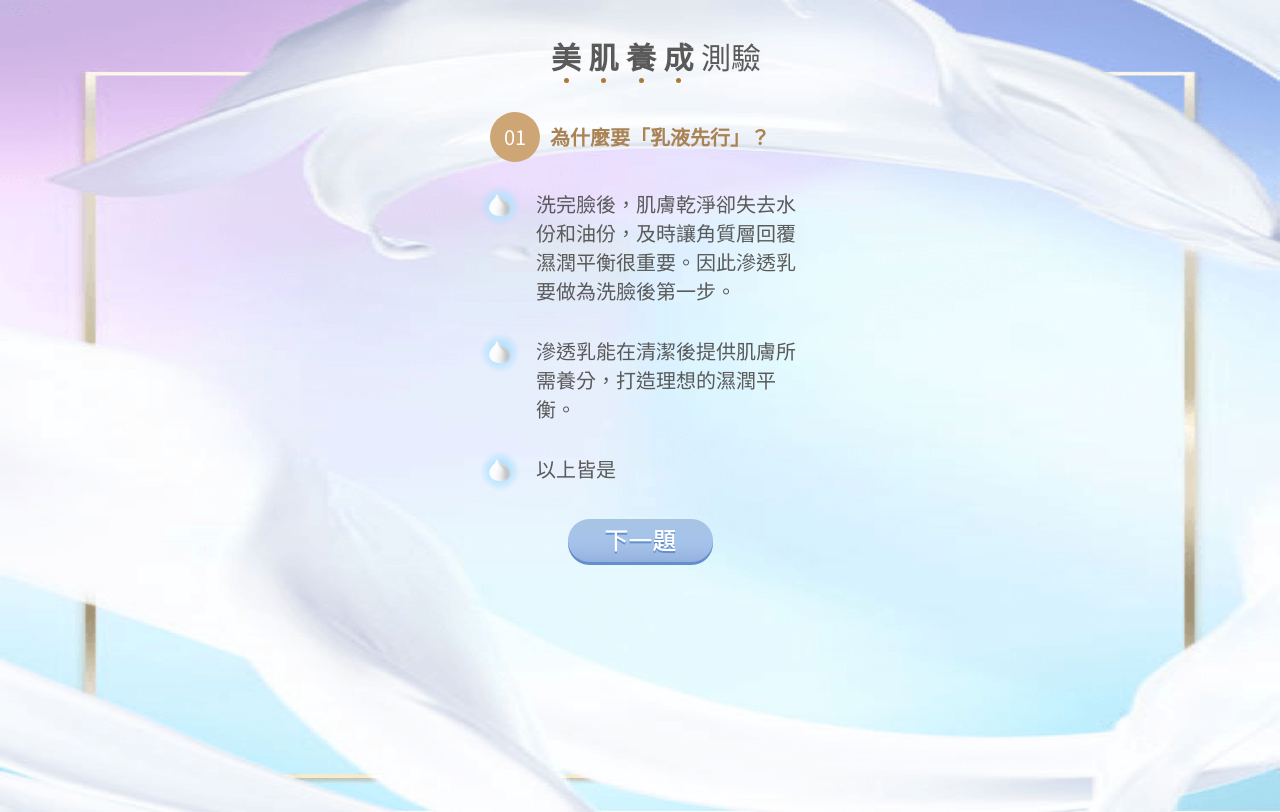
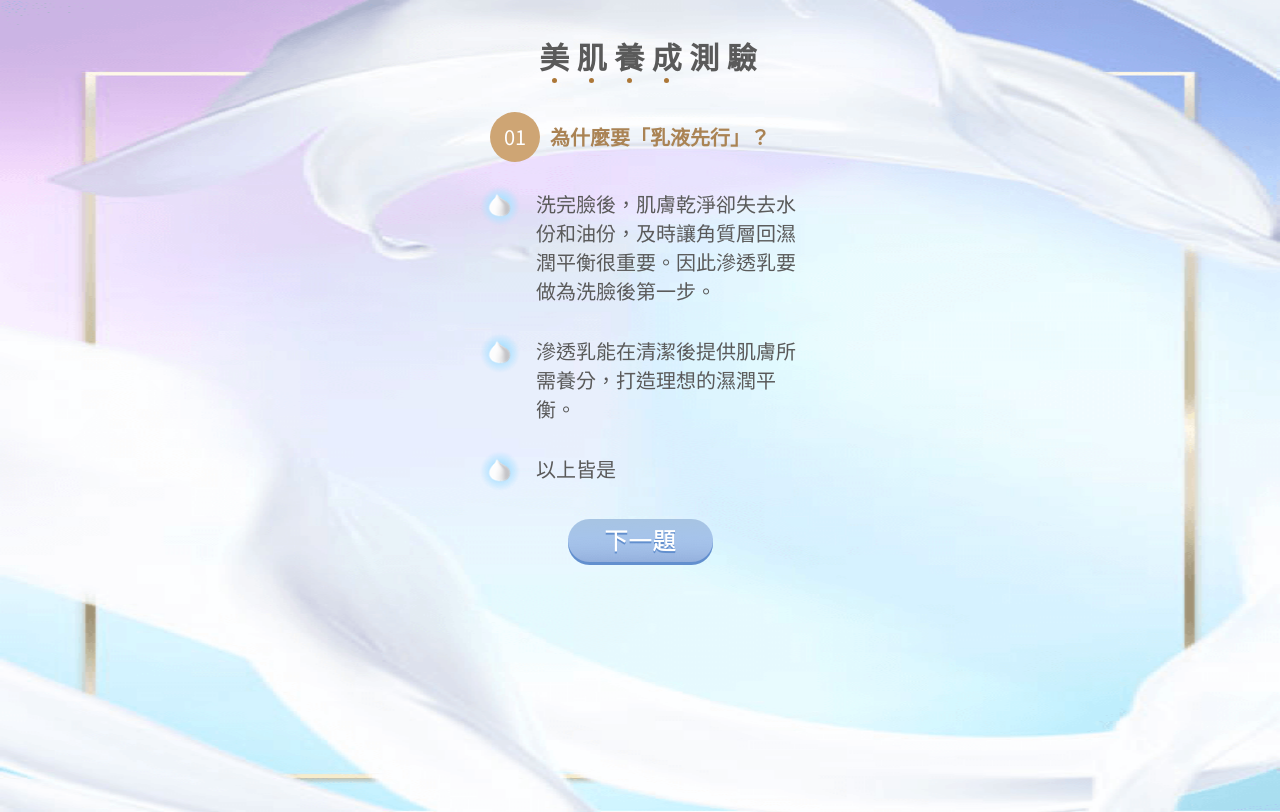
Before and after one commit to crazyms520/alibion, a PHP site: page /qa01.html in a window 1280 px wide. Run offline with PHP 8.4, Linux system fonts and the light colour scheme.

Commit message:
修改完成

```diff
--- a/css/public.css
+++ b/css/public.css
@@ -22,7 +22,7 @@ body::selection { color: white; background-color: #78baff; }
 .s1 .title { margin: 0 auto; width: 285px; font-family: 'Noto Serif TC', serif; }
 .s1 .title > .main-t { margin-bottom: 0; font-size: 26px; letter-spacing: 3px; }
 .s1 .title > .sub-t { position: relative; display: inline-block; width: 100%; font-family: 'Noto Serif TC', sans-serif; font-size: 18px; }
-.s1 .title > .sub-t > h3 { margin: 0; font-weight: normal; letter-spacing: 3px; }
+.s1 .title > .sub-t > h3 { margin: 0; letter-spacing: 3px; }
 .s1 .title > .sub-t > span { position: absolute; top: calc(50% - .5px); width: 18%; border-top: 1px solid #000; }
 .s1 .title > .sub-t > span.left { left: 0; }
 .s1 .title > .sub-t > span.left:after { content: ''; position: absolute; top: calc(50% - 4px); right: 0; width: 8px; height: 8px; border-radius: 50%; background-color: #5a5a5a; }
@@ -74,10 +74,10 @@ body::selection { color: white; background-color: #78baff; }
 .s4 .title { margin: 0 auto; font-family: 'Noto Serif TC', serif; }
 .s4 .title.notFont { font-family: 'Noto Sans TC', sans-serif; }
 .s4 .title .q-t { position: relative; display: inline-block; width: 100%; font-family: 'Noto Serif TC', serif; font-size: 16px; }
-.s4 .title .q-t > h2 { margin-top: 0; margin-left: 2rem; font-size: 30px; font-weight: 900; line-height: 1.83; }
+.s4 .title .q-t > h2 { margin-top: 0; margin-left: 1rem; font-size: 30px; font-weight: 900; line-height: 1.83; }
 .s4 .title .q-t > h2 span.dot { position: relative; }
 .s4 .title .q-t > h2 span.dot:after { content: ''; position: absolute; bottom: -8px; left: calc(50% - 2.5px); width: 5px; height: 5px; border-radius: 50%; background-color: #ac7737; }
-.s4 .title .q-t > h2 span.sub-text { font-weight: 400; }
+.s4 .title .q-t > h2 span.sub-text { font-weight: 900; }
 .s4 .question .subject { display: flex; justify-content: flex-start; align-items: center; margin-left: 10px; }
 .s4 .question .subject .s-no { display: flex; justify-content: center; align-items: center; width: 50px; height: 50px; background-color: #cea574; border-radius: 50%; font-size: 20px; color: white; }
 .s4 .question .subject > .title { width: calc(100% - 50px); font-size: 20px; font-weight: bold; color: #aa8354; text-align: left; padding-left: 10px; }
--- a/qa01.html
+++ b/qa01.html
@@ -31,7 +31,8 @@
 						<span class="dot">肌</span>
 						<span class="dot">養</span>
 						<span class="dot">成</span>
-						<span class="sub-text">測驗</span>
+						<span class="sub-text">測</span>
+						<span class="sub-text">驗</span>
 					</h2>
 
 				</div>
@@ -47,7 +48,7 @@
 						<li>
 							<img src="img/popo.png" alt="">
 							<p>
-								洗完臉後，肌膚乾淨卻失去水份和油份，及時讓角質層回覆濕潤平衡很重要。因此滲透乳要做為洗臉後第一步。
+								洗完臉後，肌膚乾淨卻失去水份和油份，及時讓角質層回濕潤平衡很重要。因此滲透乳要做為洗臉後第一步。
 							</p>
 						</li>
 						<li>
--- a/qa02.html
+++ b/qa02.html
@@ -31,7 +31,8 @@
 						<span class="dot">肌</span>
 						<span class="dot">養</span>
 						<span class="dot">成</span>
-						<span class="sub-text">測驗</span>
+						<span class="sub-text">測</span>
+						<span class="sub-text">驗</span>
 					</h2>
 				</div>
 			</div>
--- a/qa03.html
+++ b/qa03.html
@@ -32,7 +32,8 @@
 						<span class="dot">肌</span>
 						<span class="dot">養</span>
 						<span class="dot">成</span>
-						<span class="sub-text">測驗</span>
+						<span class="sub-text">測</span>
+						<span class="sub-text">驗</span>
 					</h2>
 				</div>
 			</div>
@@ -46,7 +47,7 @@
 					<ul>
 						<li class="ans">
 							<img src="img/popo.png" alt="">
-							<p>每一個產品開發都是經過精心設計，使用同系列產品讓使使用效果更加顯著。</p>
+							<p>每一個產品開發都是經過精心設計，使用同系列產品讓使用效果更加顯著。</p>
 						</li>
 						<li>
 							<img src="img/popo.png" alt="">
--- a/qa04.html
+++ b/qa04.html
@@ -31,7 +31,8 @@
 						<span class="dot">肌</span>
 						<span class="dot">養</span>
 						<span class="dot">成</span>
-						<span class="sub-text">測驗</span>
+						<span class="sub-text">測</span>
+						<span class="sub-text">驗</span>
 					</h2>
 				</div>
 			</div>
--- a/qa05.html
+++ b/qa05.html
@@ -31,7 +31,8 @@
 						<span class="dot">肌</span>
 						<span class="dot">養</span>
 						<span class="dot">成</span>
-						<span class="sub-text">測驗</span>
+						<span class="sub-text">測</span>
+						<span class="sub-text">驗</span>
 					</h2>
 				</div>
 			</div>
--- a/qa06.html
+++ b/qa06.html
@@ -31,7 +31,8 @@
 						<span class="dot">肌</span>
 						<span class="dot">養</span>
 						<span class="dot">成</span>
-						<span class="sub-text">測驗</span>
+						<span class="sub-text">測</span>
+						<span class="sub-text">驗</span>
 					</h2>
 				</div>
 			</div>
@@ -62,7 +63,7 @@
 
 			<div class="btn qa-btn">
 				<a href="#" data-href="envoy.html">
-					<img src="img/btn03.png" alt="">
+					<img src="img/btn08.png" alt="">
 				</a>
 			</div>
 		</div>
--- a/scss/public.scss
+++ b/scss/public.scss
@@ -105,7 +105,7 @@ body {
 
 			> h3 {
 				margin: 0;
-				font-weight: normal;
+				// font-weight: normal;
 				letter-spacing: 3px;
 			}
 
@@ -399,7 +399,7 @@ body {
 
 			> h2 {
 				margin-top: 0;
-				margin-left: 2rem;
+				margin-left: 1rem;
 				font-size: 30px;
 				font-weight: 900;
 				line-height: 1.83;
@@ -421,7 +421,7 @@ body {
 				}
 
 				span.sub-text {
-					font-weight: 400;
+					font-weight: 900;
 				}
 			}
 
```
Also changed, not shown: policy.html (+1 -1 lines), img/btn08.png (added), img/btn08@2x.png (added), img/btn08@3x.png (added).
